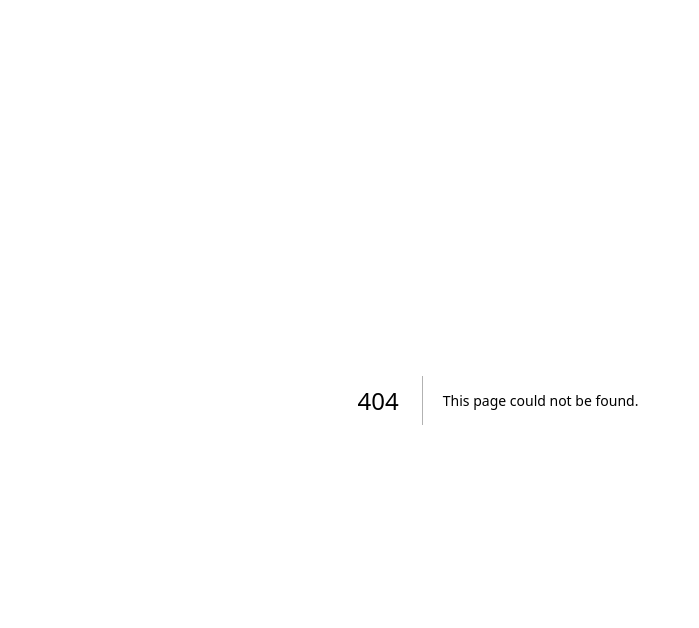
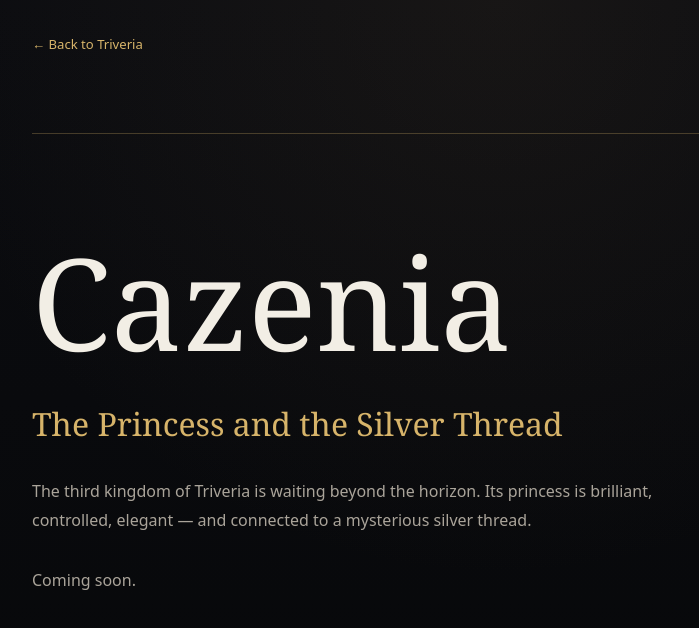
Before and after one commit to JackJackStudio/music-atelier-rowan, a Next.js app: page /cazenia in a window 1280 px wide. Before the commit this address had no page. Shown: the top 628 px of the page, without its empty margins (142-841 px from the left). Built offline with nearby package versions, Linux system fonts and the light colour scheme.

Commit message:
Add src/app/cazenia/page.tsx

```diff
--- /dev/null
+++ b/src/app/cazenia/page.tsx
@@ -0,0 +1,15 @@
+import Link from "next/link";
+
+export default function CazeniaPage() {
+  return (
+    <main className="storyPage">
+      <Link className="back" href="/">← Back to Triveria</Link>
+      <section className="storyHero">
+        <h1>Cazenia</h1>
+        <h2>The Princess and the Silver Thread</h2>
+        <p>The third kingdom of Triveria is waiting beyond the horizon. Its princess is brilliant, controlled, elegant — and connected to a mysterious silver thread.</p>
+        <p className="coming">Coming soon.</p>
+      </section>
+    </main>
+  );
+}
```
